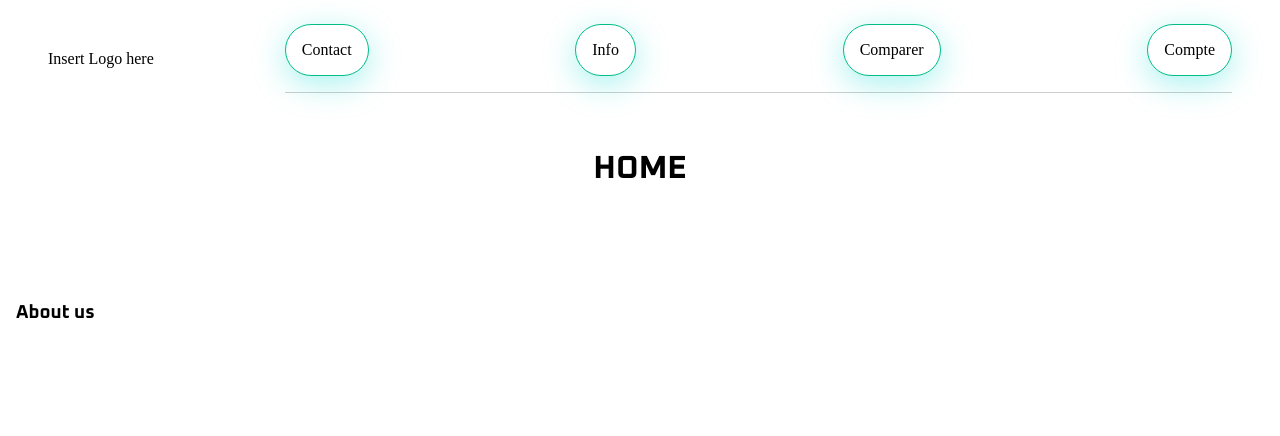
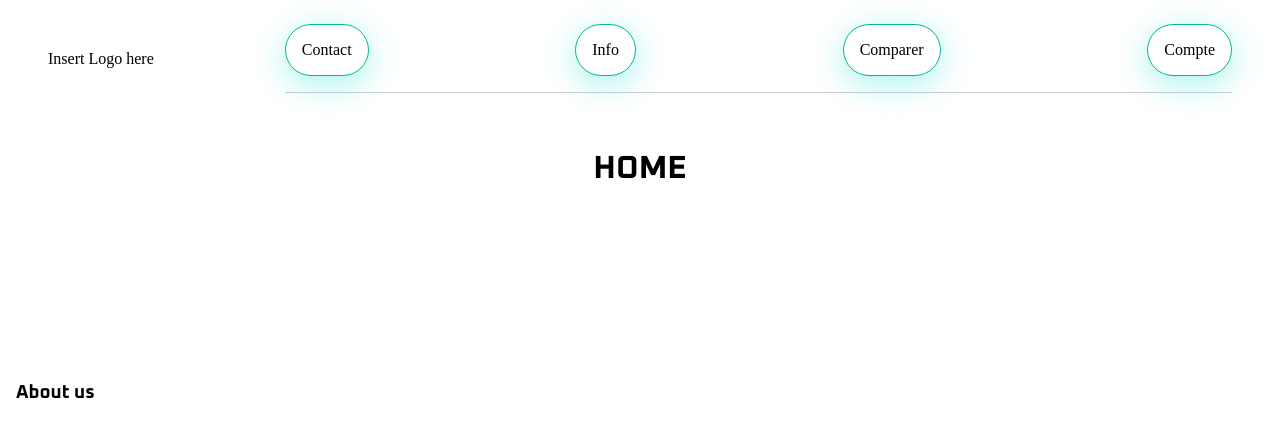
Before and after one commit to paulcnl/Drive-Insight, a React (Vite) app in the folder client/: page / in a window 1280 px wide. Shown: the top 436 px of the page. Built offline with nearby package versions, Linux system fonts and the light colour scheme; a web font is replaced by a local one.

Commit message:
for pull

```diff
--- a/client/src/components/Footer/Footer.css
+++ b/client/src/components/Footer/Footer.css
@@ -1,14 +1,3 @@
-/* :root {
-  --background-color: #f0f0f0;
-  --primary-color: #27dda6;
-  --box-color: #27dda654;
-  --result-red-color: #ff000013;
-  --result-green-color: #00ff0013;
-  --font-color: black;
-  --font-family-title: "Oxanium", sans-serif;
-  --font-family-texte: "Roboto", sans-serif;
-} */
-
 .footer-container {
   text-transform: uppercase;
   color: rgba(255, 255, 255, 0.8);
@@ -16,7 +5,7 @@
   flex-direction: row;
   cursor: pointer;
   pointer-events: none;
-  margin-top: 5rem;
+  margin-top: 10rem;
   padding: 1rem;
 }
 
```
